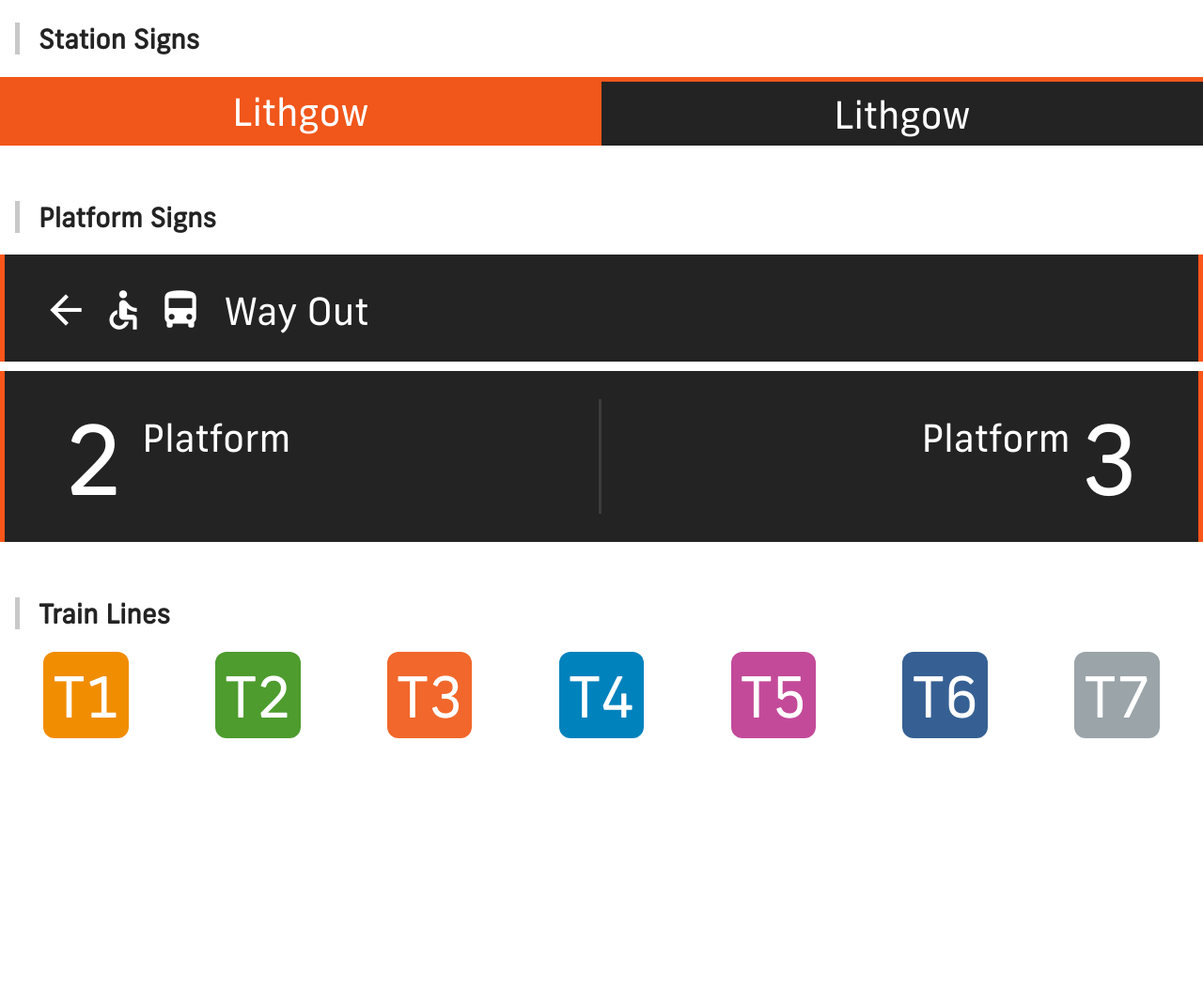
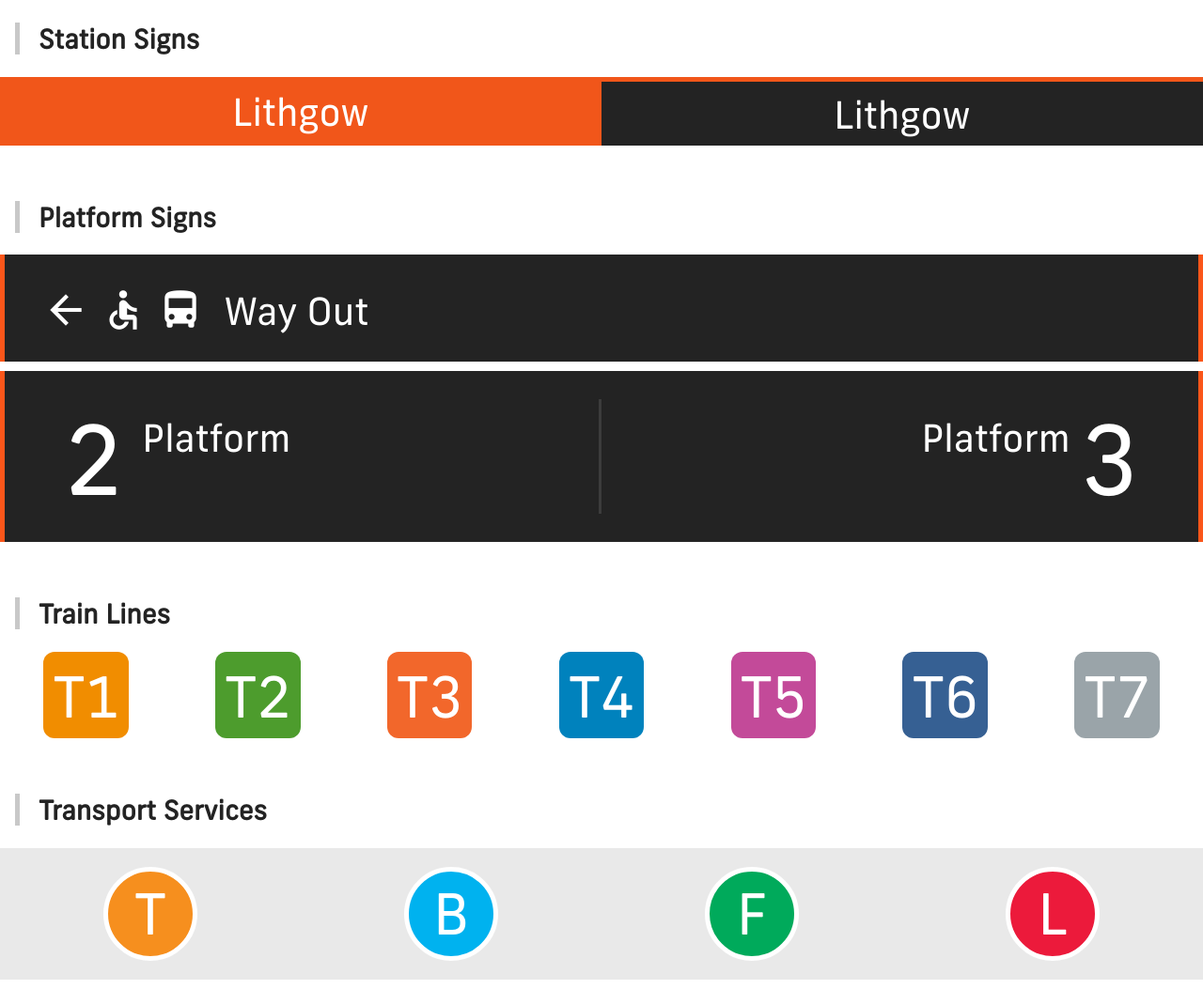
Before and after one commit to kurisubrooks/transport, a plain HTML site: page index.html in a window 1280 px wide. Shown: the whole page at 94% size. Before the commit the page ends 806 px from the top, so only its background shows below. Drawn offline with Linux system fonts and the light colour scheme.

Commit message:
Added Transport Services

```diff
--- a/css/main.css
+++ b/css/main.css
@@ -101,7 +101,6 @@ h2:not(:first-child) { margin: 1.75em 0 0.85em; }
     border-radius: 12px;
 }
 
-
 .train_line.line_t1  { background: rgb(241, 141, 0); }
 .train_line.line_t2  { background: rgb(77, 156, 45); }
 .train_line.line_t3  { background: rgb(242, 103, 43); }
@@ -109,3 +108,18 @@ h2:not(:first-child) { margin: 1.75em 0 0.85em; }
 .train_line.line_t5  { background: rgb(195, 74, 153); }
 .train_line.line_t6  { background: rgb(54, 96, 147); }
 .train_line.line_t7  { background: rgb(154, 164, 169); }
+
+.sign.services {
+    display: inline-block;
+    font-size: 60px;
+    padding-top: 7px;
+    width: 100px;
+    height: 100px;
+    border-radius: 50%;
+    border: 5px solid rgb(255, 255, 255);
+}
+
+.services.service_train { background: rgb(246, 143, 30); }
+.services.service_bus   { background: rgb(0, 178, 239); }
+.services.service_ferry { background: rgb(0, 170, 91); }
+.services.service_tram  { background: rgb(236, 26, 59); }
--- a/index.html
+++ b/index.html
@@ -102,5 +102,30 @@
         </div>
     </div>
 
+    <h2>Transport Services</h2>
+
+    <div class="row" style="padding:20px 0 10px;background:#E9E9E9;">
+        <div class="col-xs">
+            <div class="box center">
+                <div class="sign services service_train">T</div>
+            </div>
+        </div>
+        <div class="col-xs">
+            <div class="box center">
+                <div class="sign services service_bus">B</div>
+            </div>
+        </div>
+        <div class="col-xs">
+            <div class="box center">
+                <div class="sign services service_ferry">F</div>
+            </div>
+        </div>
+        <div class="col-xs">
+            <div class="box center">
+                <div class="sign services service_tram">L</div>
+            </div>
+        </div>
+    </div>
+
 </body>
 </html>
```
